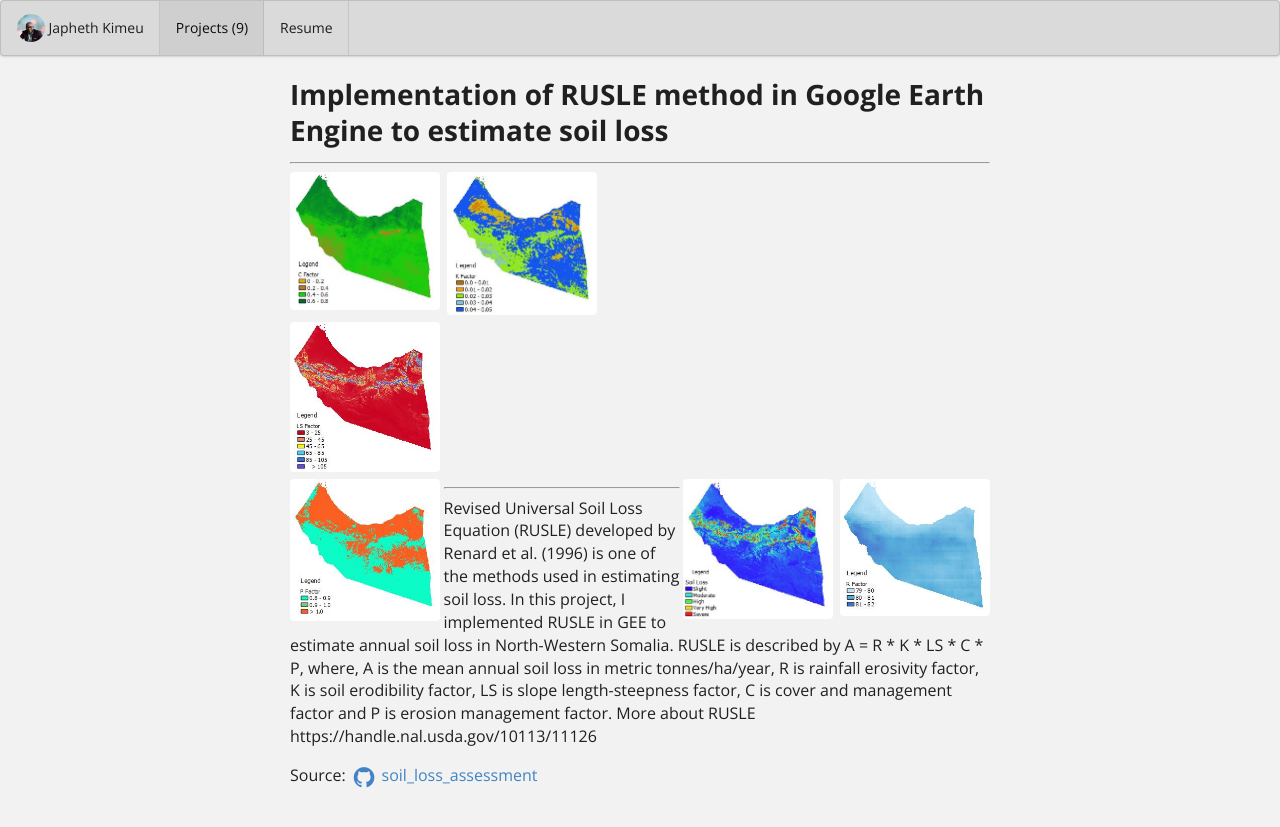
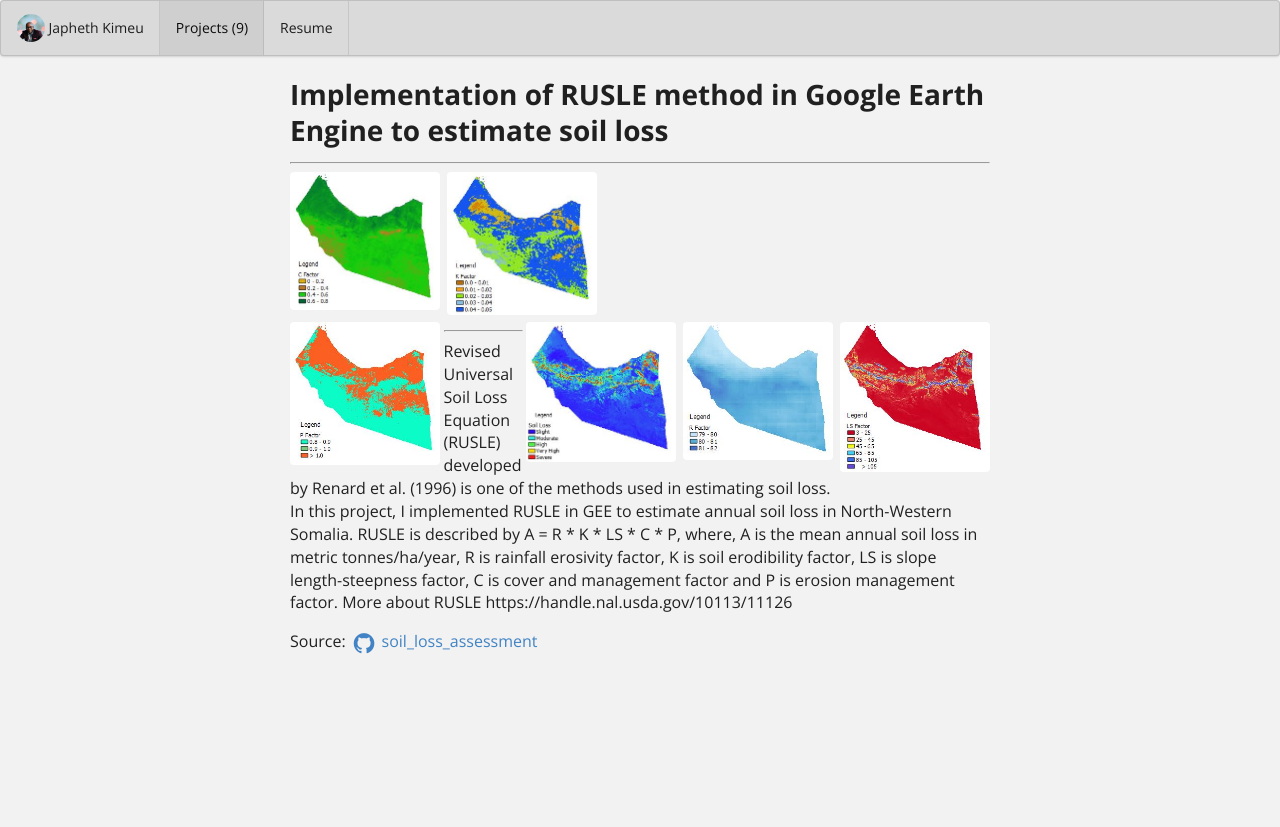
Before and after one commit to japhethkimeu/japhethkimeu.github.io, a Jekyll site: the page built from projects/project-3.md, in a window 1280 px wide. Shown: the top 827 px of the page. Built offline with Jekyll 4.4.1, drawn with Linux system fonts in a browser that asks for light colours.

Commit message:
Update project-3.md

```diff
--- a/projects/project-3.md
+++ b/projects/project-3.md
@@ -21,7 +21,7 @@
   <img align="middle" class="ui image" src="../images/K.JPG">
 </div>
 <div class="ui small rounded images">
-  <img align="middle" class="ui image" src="../images/LS.JPG">
+  <img align="right" class="ui image" src="../images/LS.JPG">
 </div>
 <div class="ui small rounded images">
   <img align="right" class="ui image" src="../images/R.JPG">
```
